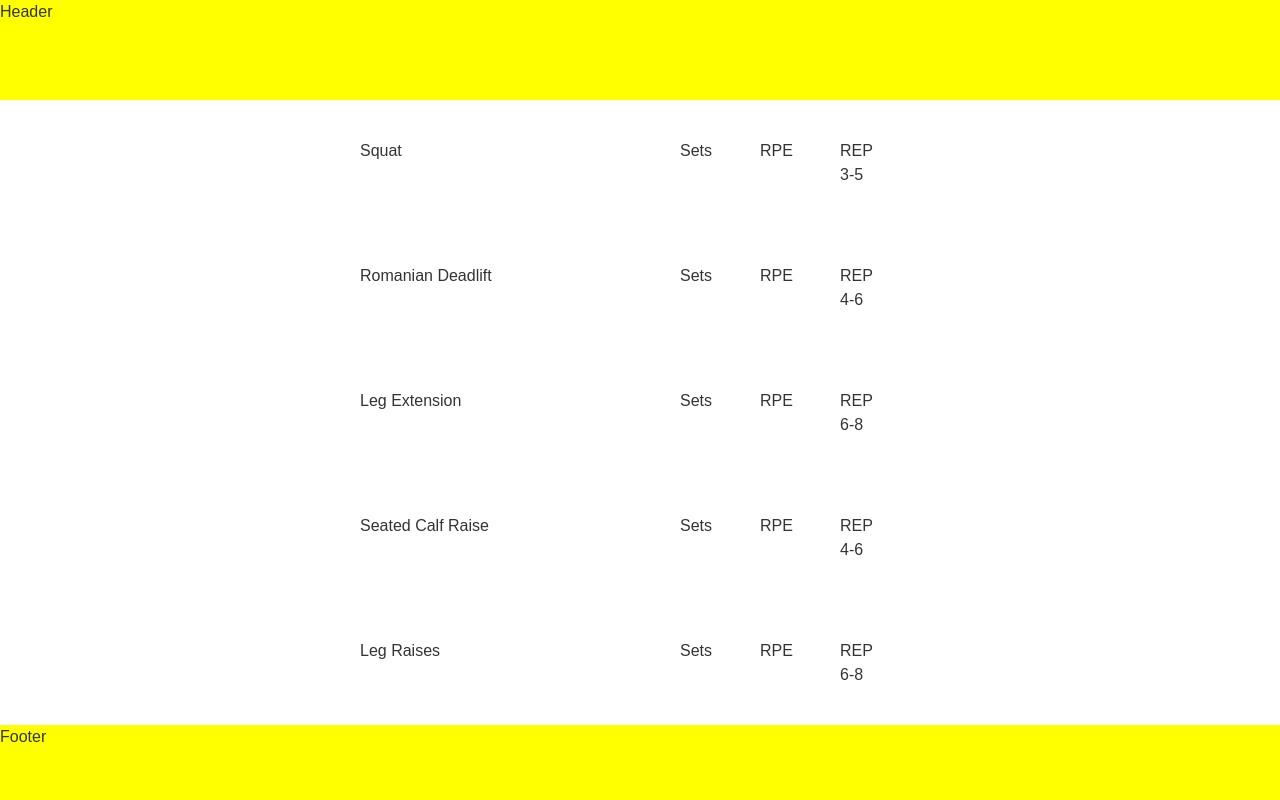
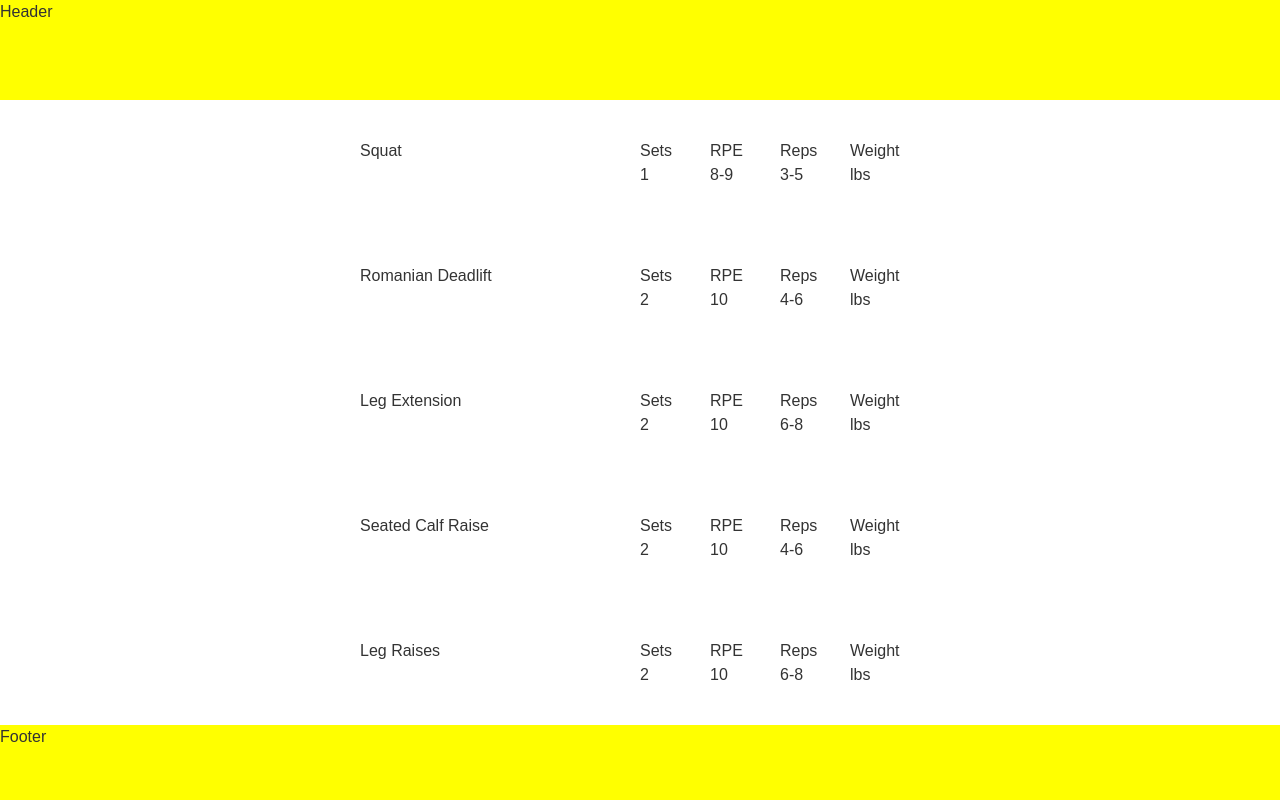
Before and after one commit to Impossible777/idealFitness, a website with bundled scripts: page dist/index.html in a window 1280 px wide. Built offline with nearby package versions, Linux system fonts and the light colour scheme.

Commit message:
Refined functions for creating workouts

```diff
--- a/workout.js
+++ b/createWorkoutFunctions.js
@@ -61,12 +61,52 @@ editableText.contentEditable = false;
 })
 });
 
+var editWeightValue = document.querySelectorAll('.WeightValue');
+editWeightValue.forEach(function(editableText){
+
+
+editableText.addEventListener("click", function() {
+editableText.contentEditable = true;
+editableText.focus();
+
+editableText.addEventListener("blur", function(){
+editableText.contentEditable = false;
+})
+
+})
+});
+
+
 var elementsWithClassEditableText = document.getElementsByClassName('editableText');
 elementsWithClassEditableText[0].textContent = '3-5';
 elementsWithClassEditableText[1].textContent = '4-6';
 elementsWithClassEditableText[2].textContent = '6-8';
 elementsWithClassEditableText[3].textContent = '4-6';
 elementsWithClassEditableText[4].textContent = '6-8';
+var elementsWithClassRPEValue = document.getElementsByClassName('RPEValue');
+elementsWithClassRPEValue[0].textContent = '8-9';
+elementsWithClassRPEValue[1].textContent = '10';
+elementsWithClassRPEValue[2].textContent = '10';
+elementsWithClassRPEValue[3].textContent = '10';
+elementsWithClassRPEValue[4].textContent = '10';
+var elementsWithClassWeightValue = document.getElementsByClassName('WeightValue');
+elementsWithClassWeightValue[0].textContent = 'lbs';
+elementsWithClassWeightValue[1].textContent = 'lbs';
+elementsWithClassWeightValue[2].textContent = 'lbs';
+elementsWithClassWeightValue[3].textContent = 'lbs';
+elementsWithClassWeightValue[4].textContent = 'lbs';
+var elementsWithClassSetValue = document.getElementsByClassName('setValue');
+elementsWithClassSetValue[0].textContent = '1';
+elementsWithClassSetValue[1].textContent = '2';
+elementsWithClassSetValue[2].textContent = '2';
+elementsWithClassSetValue[3].textContent = '2';
+elementsWithClassSetValue[4].textContent = '2';
+
+
+
+
+
+
 
 
 
@@ -80,13 +120,25 @@ function addExerciseDetails(workout) {
     const RPEElement = document.createElement('div');
     RPEElement.classList.add('RPE');
     RPEElement.textContent = 'RPE';
+    const RPEValue = document.createElement('div');
+    RPEValue.classList.add('RPEValue');
+    RPEElement.appendChild(RPEValue);
+    const weightElement = document.createElement('div')
+    weightElement.classList.add('weight');
+    weightElement.textContent = 'Weight';
+    const WeightValue = document.createElement('div');
+    WeightValue.classList.add('WeightValue');
+    weightElement.appendChild(WeightValue);
+    const setValue = document.createElement('div');
+    setValue.classList.add('setValue');
+    numberOfSetsElement.appendChild(setValue);
+
     const REPElement = document.createElement('div');
     REPElement.classList.add('REP');
-    REPElement.textContent = 'REP';
+    REPElement.textContent = 'Reps';
     const editableTextDiv = document.createElement('div');
     editableTextDiv.classList = 'editableText';
     editableTextDiv.contentEditable = 'true';
-    editableTextDiv.textContent = "REPS";
     REPElement.appendChild(editableTextDiv);
 
 
@@ -97,6 +149,7 @@ function addExerciseDetails(workout) {
     workout.appendChild(numberOfSetsElement);
     workout.appendChild(RPEElement);
     workout.appendChild(REPElement);
+    workout.appendChild(weightElement);
 
 
 
--- a/package.json
+++ b/package.json
@@ -4,7 +4,9 @@
   "description": "",
   "main": "index.js",
   "scripts": {
-    "test": "echo \"Error: no test specified\" && exit 1"
+    "test": "echo \"Error: no test specified\" && exit 1",
+    "watch": "webpack --watch"
+
   },
   "author": "Michael",
   "license": "ISC",
--- a/src/index.js
+++ b/src/index.js
@@ -1,4 +1,4 @@
-import loadPage from "../workout";
+import loadPage from "../createWorkoutFunctions";
 import './style.css'
 
 loadPage();
--- a/src/style.css
+++ b/src/style.css
@@ -23,7 +23,7 @@ body {
 
 .workout {
     display: grid;
-    grid-template-columns: 2fr 0.5fr 0.5fr 0.5fr;
+    grid-template-columns: 2fr 0.5fr 0.5fr 0.5fr 0.5fr;
     grid-template-rows: 1fr;
     width: 70vh;
 
```
Also changed, not shown: dist/main.js.
